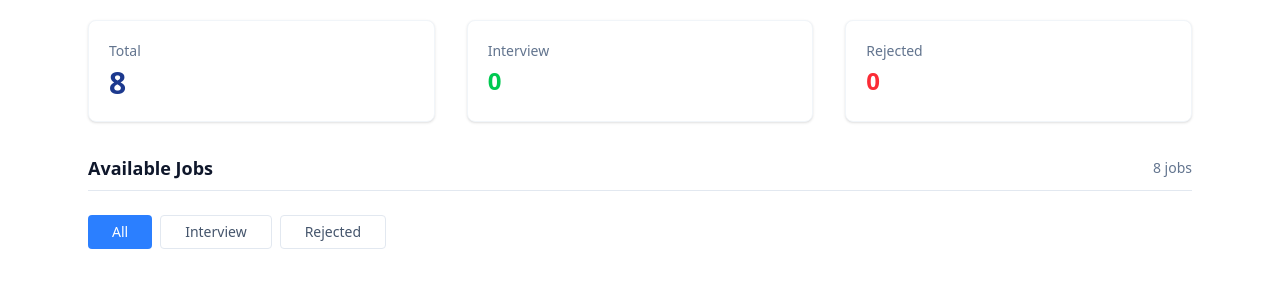
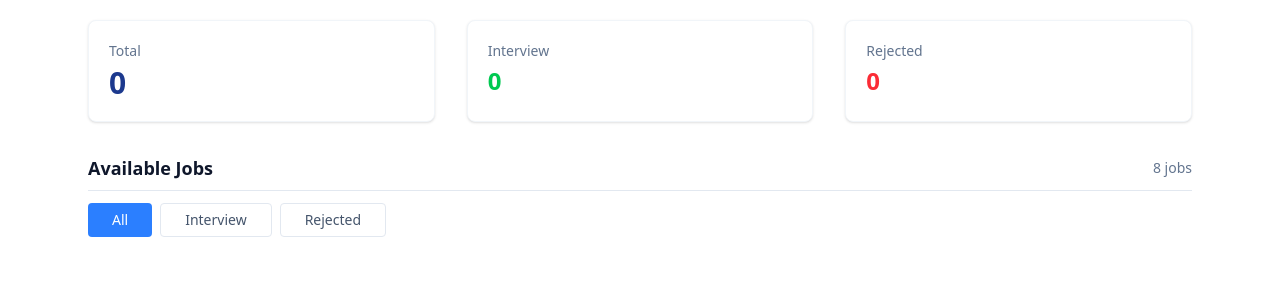
Before and after one commit to rafirahman-cyber/B-13-Assaignment-4, a plain HTML site: page index.html in a window 1280 px wide. Shown: the part 96-384 px from the top of the page. Drawn offline with nearby package versions, Linux system fonts and the light colour scheme.

Commit message:
3 buttons style updated

```diff
--- a/index.html
+++ b/index.html
@@ -6,6 +6,7 @@
     <title>JobTracker Dashboard</title>
     <script src="https://cdn.jsdelivr.net/npm/@tailwindcss/browser@4"></script>
 </head>
+
 <body class="text-slate-800">
     <div class="max-w-6xl mx-auto mt-8 p-6">
 
@@ -13,7 +14,7 @@
             <div class="grid grid-cols-3 gap-8">
                 <div class="bg-white p-5 rounded-lg shadow-sm border border-slate-100">
                     <p class="text-sm text-slate-500 font-medium mb-1">Total</p>
-                    <p id="total-count" class="text-3xl font-bold text-blue-900">8</p>
+                    <p id="total-count" class="text-3xl font-bold text-blue-900">0</p>
                 </div>
 
                 <div class="bg-white p-5 rounded-lg shadow-sm border border-slate-100">
@@ -34,15 +35,14 @@
         </div>
 
 
-        <div class="flex space-x-2 mt-6">
+        <div class="flex space-x-2 mb-6 mt-3">
             <button onclick="setFilter('All')" id="btn-all" class="px-6 py-1.5 text-sm font-medium rounded bg-blue-500 text-white transition-colors">All</button>
             <button onclick="setFilter('Interview')" id="btn-interview" class="px-6 py-1.5 text-sm font-medium rounded bg-white text-slate-600 border border-slate-200 hover:bg-slate-50 transition-colors">Interview</button>
             <button onclick="setFilter('Rejected')" id="btn-rejected" class="px-6 py-1.5 text-sm font-medium rounded bg-white text-slate-600 border border-slate-200 hover:bg-slate-50 transition-colors">Rejected</button>
         </div>
 
         <div id="job-list" class="space-y-4">
-            </div>
-
+        </div>
     </div>
 
 
--- a/script.js
+++ b/script.js
@@ -1 +0,0 @@
-console.log('Hi developers')
```
